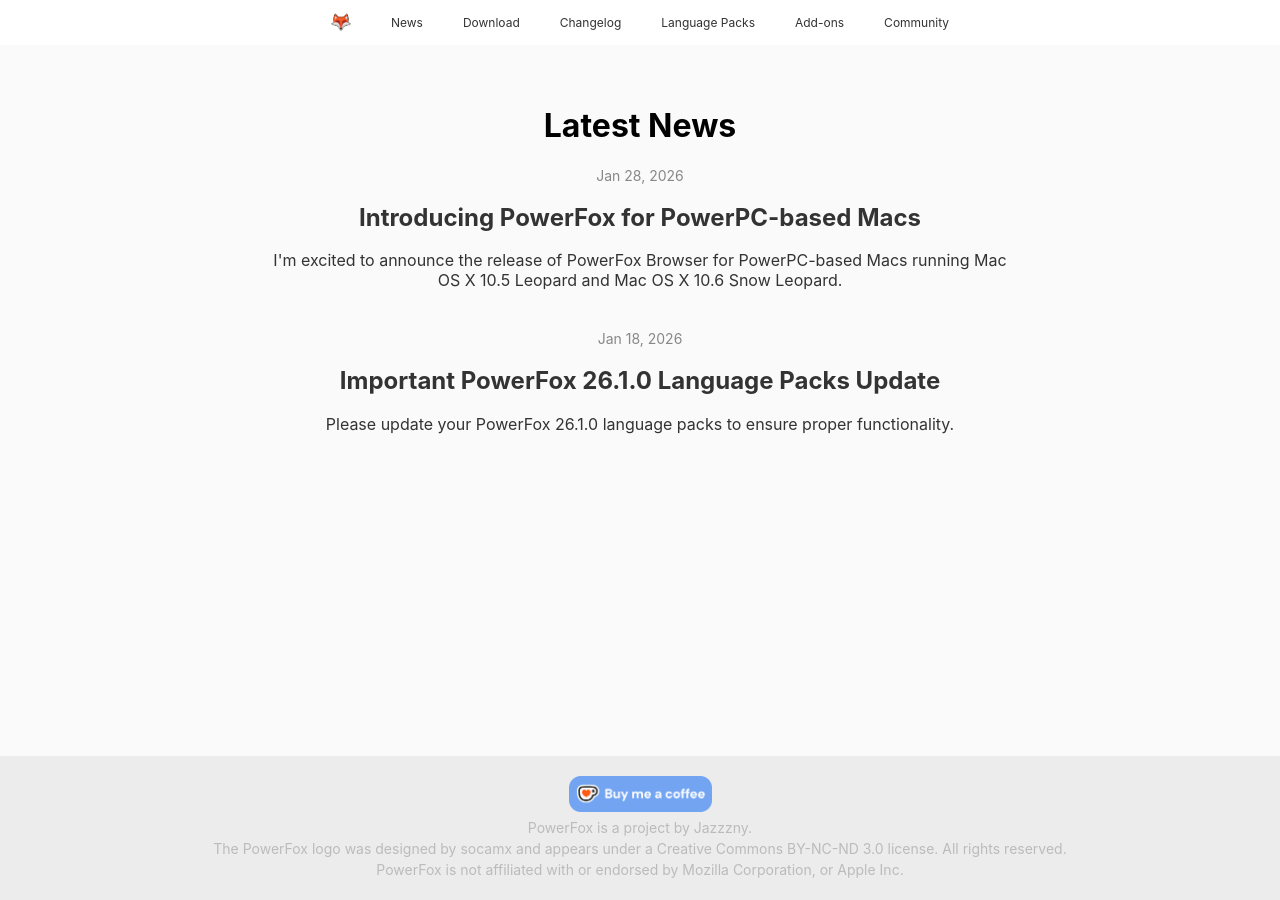
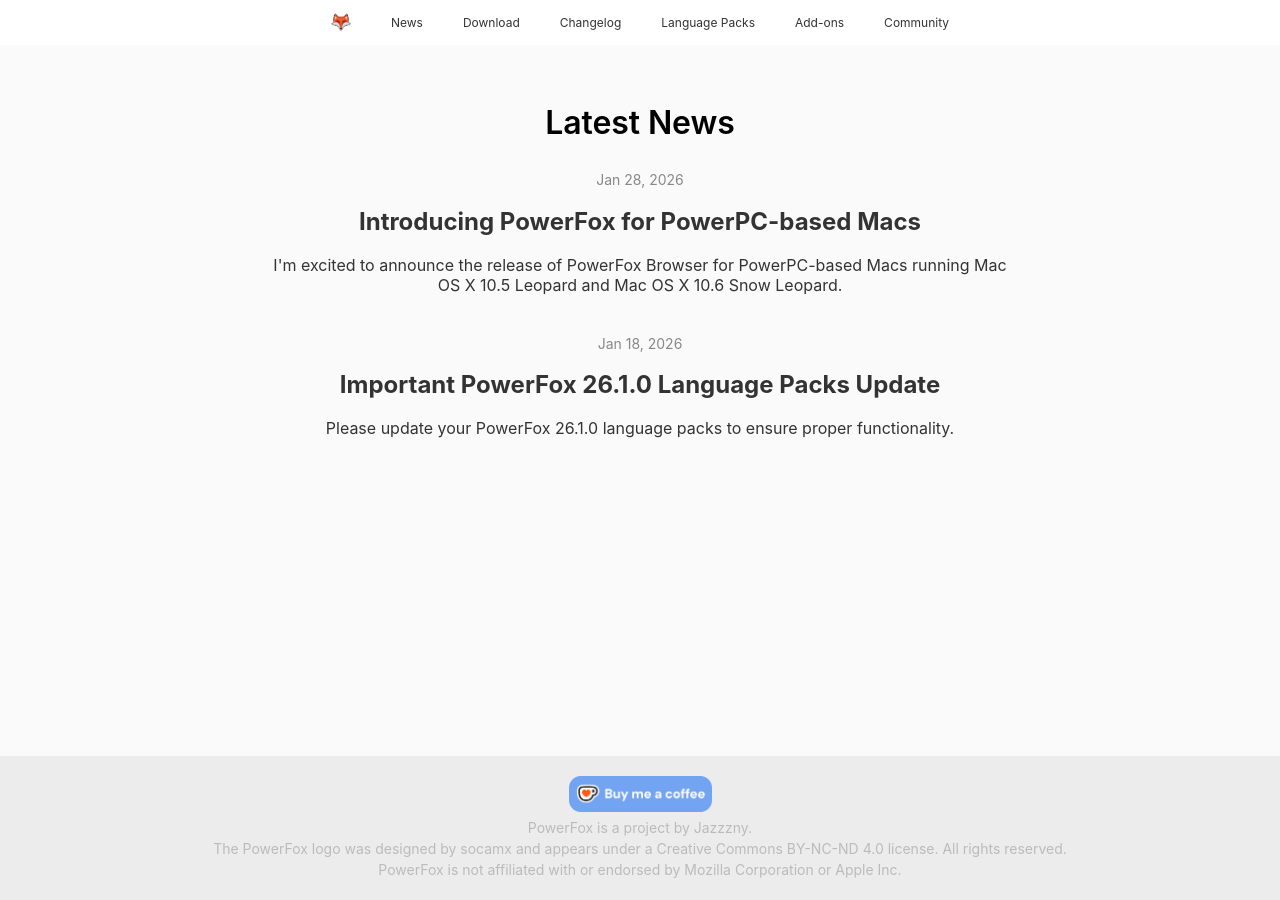
Before and after one commit to Jazzzny/powerfox-website, a Jekyll site: the page built from news.html, in a window 1280 px wide. Built offline with Jekyll 4.4.1, drawn with Linux system fonts in a browser that asks for light colours; some web fonts are replaced.

Commit message:
Update styling

```diff
--- a/_includes/footer.html
+++ b/_includes/footer.html
@@ -1,4 +1,4 @@
 <footer>
     <a href='https://ko-fi.com/E1E7174USC' target='_blank'><img height='36' style='border:0px;height:36px;' src='{{ '/assets/img/kofi5.png' | relative_url }}' border='0' alt='Buy Me a Coffee at ko-fi.com' /></a>
-    <p>PowerFox is a project by Jazzzny.<br>The PowerFox logo was designed by socamx and appears under a Creative Commons BY-NC-ND 3.0 license. All rights reserved.<br>PowerFox is not affiliated with or endorsed by Mozilla Corporation, or Apple Inc.</p>
+    <p>PowerFox is a project by Jazzzny.<br>The PowerFox logo was designed by socamx and appears under a Creative Commons BY-NC-ND 4.0 license. All rights reserved.<br>PowerFox is not affiliated with or endorsed by Mozilla Corporation or Apple Inc.</p>
 </footer>
--- a/assets/css/style.css
+++ b/assets/css/style.css
@@ -444,6 +444,9 @@
 .content h1 {
     text-align: center;
     margin-bottom: 30px;
+    line-height: 1.08349;
+    font-weight: 600;
+    letter-spacing: -.003em;
 }
 
 .content h2 {
@@ -494,6 +497,14 @@
     max-width: 800px;
     margin: 0 auto;
     padding: 40px 20px;
+}
+
+.news-title {
+    text-align: center;
+    margin-bottom: 30px;
+    line-height: 1.08349;
+    font-weight: 600;
+    letter-spacing: -.003em;
 }
 
 .post-list {
--- a/news.html
+++ b/news.html
@@ -6,7 +6,7 @@
 ---
 
 <div class="news-container">
-  <h1>Latest News</h1>
+  <h1 class="news-title">Latest News</h1>
 
   <ul class="post-list">
     {% for post in site.posts %}
```
